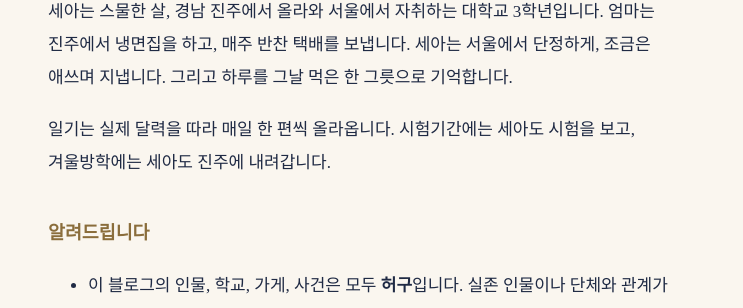
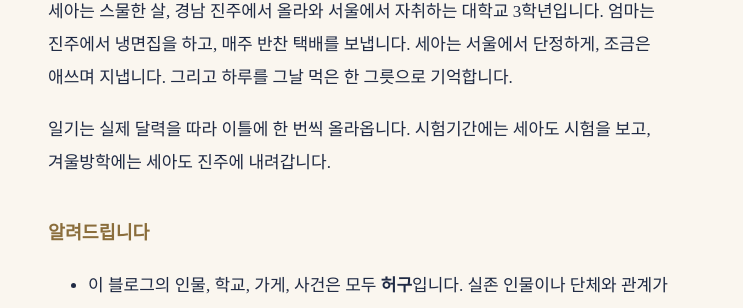
Before and after one commit to sujeongim/pearl-and-pleats, a Jekyll site: the page built from about.md, in a window 1280 px wide. Shown: the part 263-571 px from the top of the page, without its empty margins (268-1011 px from the left). Built offline with Jekyll 4.4.1, drawn with Linux system fonts in a browser that asks for light colours; some web fonts are replaced.

Commit message:
연재 주기: 이틀에 한 번으로 변경
Co-Authored-By: Claude Opus 5.5 <noreply@anthropic.com>

```diff
--- a/about.md
+++ b/about.md
@@ -10,7 +10,7 @@ permalink: /about/
 
 세아는 스물한 살, 경남 진주에서 올라와 서울에서 자취하는 대학교 3학년입니다. 엄마는 진주에서 냉면집을 하고, 매주 반찬 택배를 보냅니다. 세아는 서울에서 단정하게, 조금은 애쓰며 지냅니다. 그리고 하루를 그날 먹은 한 그릇으로 기억합니다.
 
-일기는 실제 달력을 따라 매일 한 편씩 올라옵니다. 시험기간에는 세아도 시험을 보고, 겨울방학에는 세아도 진주에 내려갑니다.
+일기는 실제 달력을 따라 이틀에 한 번씩 올라옵니다. 시험기간에는 세아도 시험을 보고, 겨울방학에는 세아도 진주에 내려갑니다.
 
 ## 알려드립니다
 
```
Also changed, not shown: writer/bible.md (+1 -1 lines), writer/daily-routine.md (+3 -2 lines).
